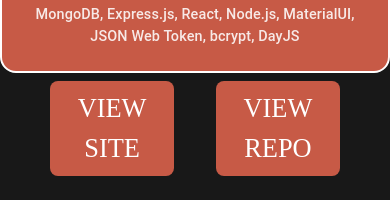
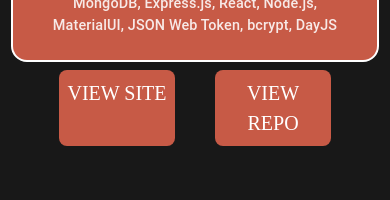
Before and after one commit to hwoolford/Portfolio, a React (Vite) app: page /projects in a window 390 px wide. Shown: the part 527-727 px from the top of the page. Built offline with nearby package versions, Linux system fonts and the light colour scheme; grey boxes are pictures that could not be loaded; a web font is replaced by a local one.

Commit message:
media queries for projects

```diff
--- a/src/pages/Projects2.css
+++ b/src/pages/Projects2.css
@@ -21,3 +21,30 @@
     width: 100%;
     justify-content: space-evenly;
 }
+
+@media screen and (max-width: 645px) {
+    .project-container {
+        width: 35rem;
+    }
+}
+
+@media screen and (max-width: 560px) {
+    .project-container {
+        width: 30rem;
+    }
+}
+
+@media screen and (max-width: 480px) {
+    .project-container {
+        width: 25rem;
+    }
+    .buttons {
+        font-size: 1.25rem !important;
+    }
+}
+
+@media screen and (max-width: 335px) {
+    .buttons {
+        font-size: 1rem !important;
+    }
+}
--- a/src/pages/Projects2.jsx
+++ b/src/pages/Projects2.jsx
@@ -98,10 +98,10 @@
     </StyledCard>
     <CardActions>
         <div className="btn-container">
-    <ButtonLink href={deploy} target="_blank" rel="noreferrer" color={color}>
+    <ButtonLink className="buttons" href={deploy} target="_blank" rel="noreferrer" color={color}>
         View Site
       </ButtonLink>
-      <ButtonLink href={repo} target="_blank" rel="noreferrer" color={color}>
+      <ButtonLink className="buttons" href={repo} target="_blank" rel="noreferrer" color={color}>
         View Repo
       </ButtonLink>
       </div>
```
